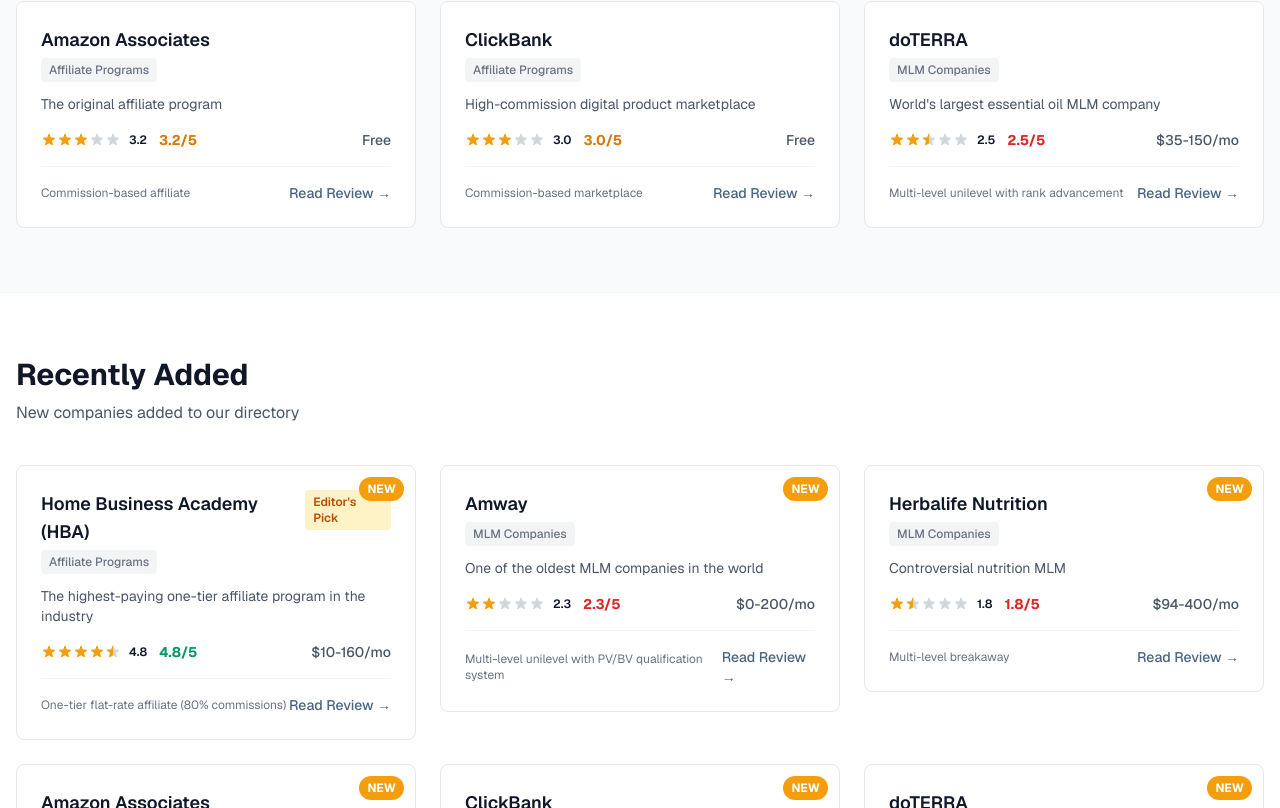
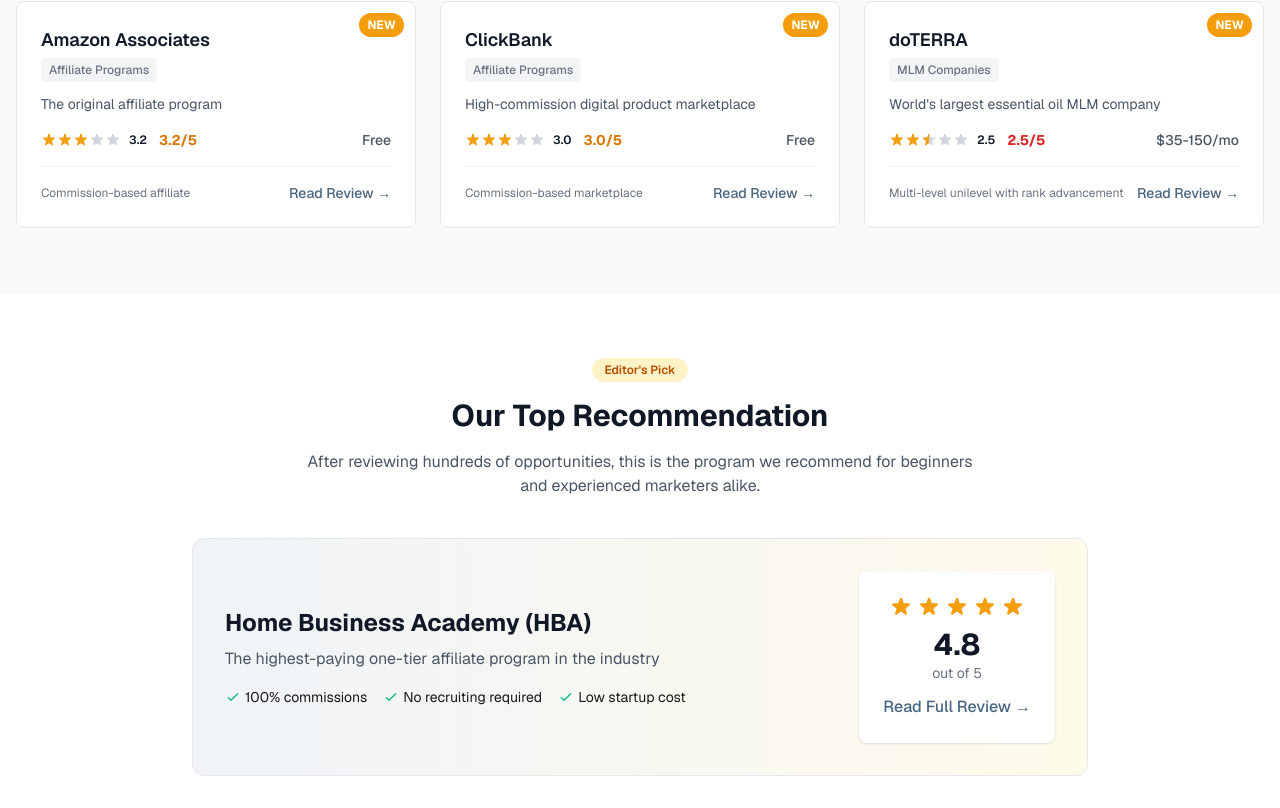
Before and after one commit to homebusinessacademy/home-business-watch, a Next.js app: page / in a window 1280 px wide. Shown: the part 1992-2800 px from the top of the page. Built offline with nearby package versions, Linux system fonts and the light colour scheme.

Commit message:
Merge Recently Added into Recently Updated with NEW badge

```diff
--- a/src/app/page.tsx
+++ b/src/app/page.tsx
@@ -176,36 +176,20 @@
           </div>
 
           <div className="grid grid-cols-1 md:grid-cols-2 lg:grid-cols-3 gap-6">
-            {recentlyUpdated.map((company) => (
-              <CompanyCard key={company.slug} company={company} />
-            ))}
+            {recentlyUpdated.map((company) => {
+              const isNew = new Date(company.created_at).getTime() > Date.now() - 30 * 24 * 60 * 60 * 1000;
+              return (
+                <div key={company.slug} className="relative">
+                  {isNew && <span className="absolute top-3 right-3 z-10 text-xs font-bold text-white bg-amber-500 px-2 py-1 rounded-full">NEW</span>}
+                  <CompanyCard company={company} />
+                </div>
+              );
+            })}
           </div>
         </div>
       </section>
 
-      {/* Recently Added */}
-      <section className="py-16 bg-white border-t border-gray-100">
-        <div className="container mx-auto px-4">
-          <div className="flex items-center justify-between mb-10">
-            <div>
-              <h2 className="text-2xl md:text-3xl font-bold text-gray-900">
-                Recently Added
-              </h2>
-              <p className="text-gray-600 mt-2">
-                New companies added to our directory
-              </p>
-            </div>
-          </div>
-          <div className="grid grid-cols-1 md:grid-cols-2 lg:grid-cols-3 gap-6">
-            {recentlyAdded.map((company) => (
-              <div key={company.slug} className="relative">
-                <span className="absolute top-3 right-3 z-10 text-xs font-bold text-white bg-amber-500 px-2 py-1 rounded-full">NEW</span>
-                <CompanyCard company={company} />
-              </div>
-            ))}
-          </div>
-        </div>
-      </section>
+
 
       {/* Editor's Pick */}
       {featured.length > 0 && (
```
